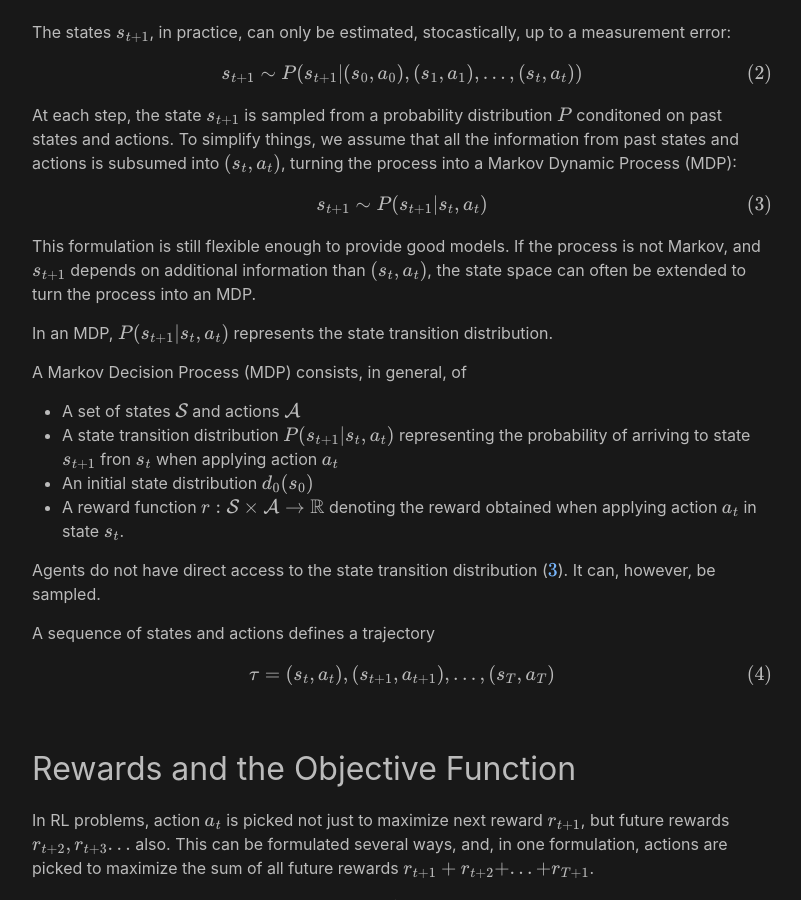
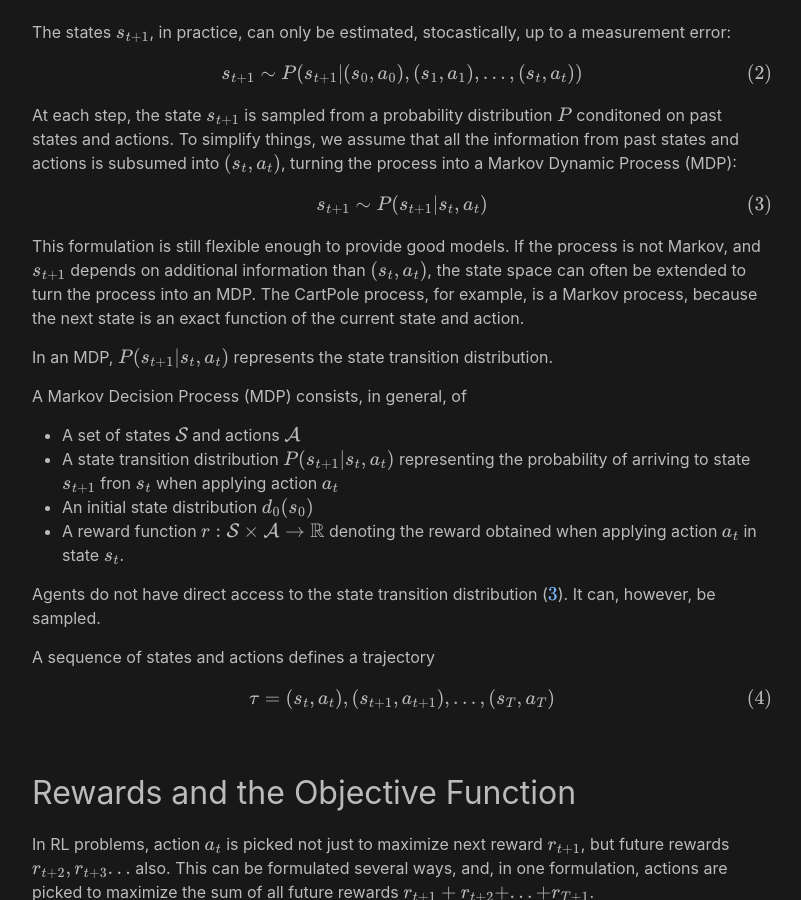
Before and after one commit to analytiq-hub/sigagent.github.io, a Jekyll site: the page built from machine_learning/_posts/2021-01-22-reinforce.md, in a window 1280 px wide and 900 px high, scrolled down 2502 px. Shown: the whole window, without its empty margins (238-1039 px from the left). Built offline with Jekyll 4.4.1, drawn with Linux system fonts in a browser that asks for light colours; formulas are drawn with MathJax 3; a script that is not in the unit is left out.

Commit message:
*** empty log message ***

```diff
--- a/machine_learning/_posts/2021-01-22-reinforce.md
+++ b/machine_learning/_posts/2021-01-22-reinforce.md
@@ -69,7 +69,7 @@ s_{t+1} \sim P(s_{t+1} \vert s_t,a_t)
 \end{equation}
 $$
 
-This formulation is still flexible enough to provide good models. If the process is not Markov, and $$s_{t+1}$$ depends on additional information than $$(s_t,a_t)$$, the state space can often be extended to turn the process into an MDP.
+This formulation is still flexible enough to provide good models. If the process is not Markov, and $$s_{t+1}$$ depends on additional information than $$(s_t,a_t)$$, the state space can often be extended to turn the process into an MDP. The CartPole process, for example, is a Markov process, because the next state is an exact function of the current state and action.
 
 In an MDP, $$P(s_{t+1} \vert s_t,a_t)$$ represents the state transition distribution.
 
```
